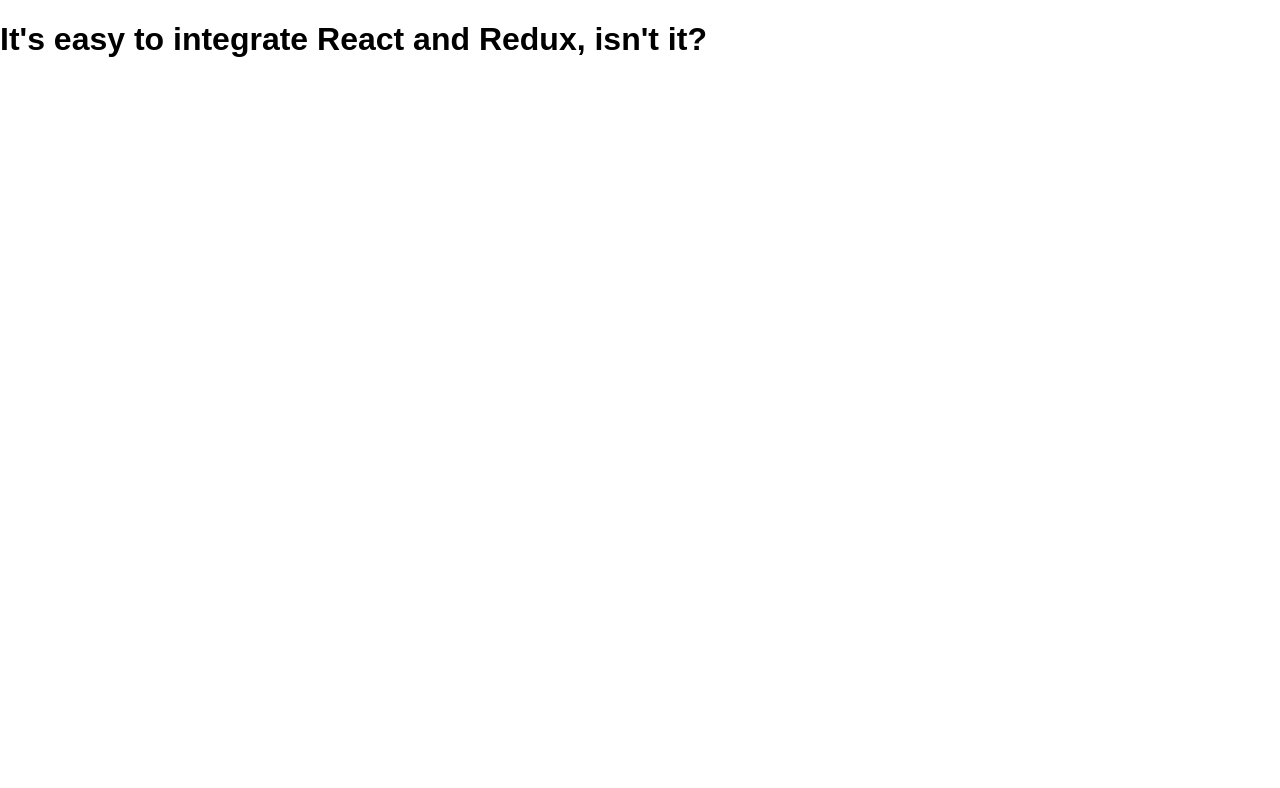
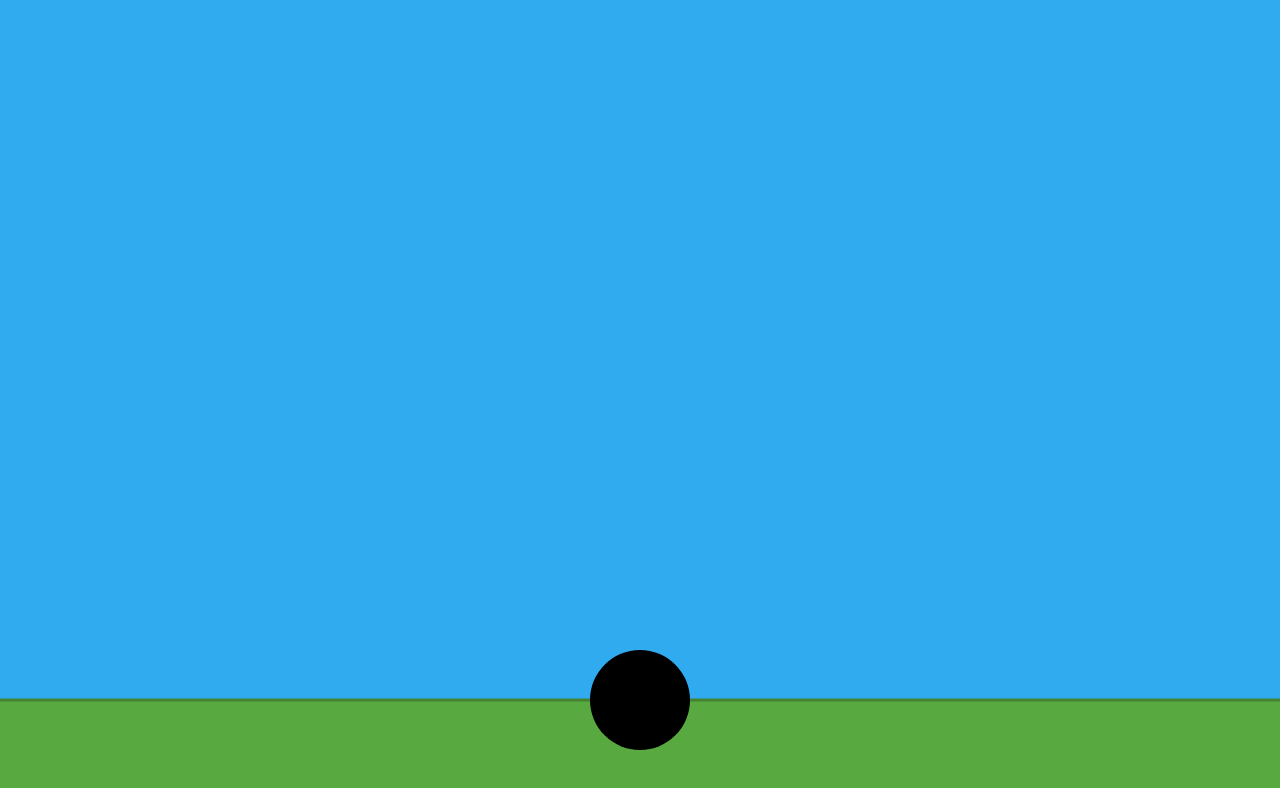
Before and after one commit to mplouffe/aliens-go-home, a React (Create React App) app: page / in a window 1280 px wide. Shown: the top 788 px of the page. Built offline with nearby package versions, Linux system fonts and the light colour scheme.

Commit message:
Added Ground component.

```diff
--- a/src/App.js
+++ b/src/App.js
@@ -1,18 +1,12 @@
 import React, { Component } from 'react';
-import PropTypes from 'prop-types';
+import Canvas from './components/Canvas';
 
 class App extends Component {
   render() {
     return (
-      <div className="App">
-        <h1>{this.props.message}</h1>
-      </div>
+      <Canvas />
     );
   }
 }
 
-App.propTypes = {
-  message: PropTypes.string.isRequired
-}
-
 export default App;
--- /dev/null
+++ b/src/components/Canvas.jsx
@@ -0,0 +1,20 @@
+import React from 'react';
+import Sky from './Sky';
+import Ground from './Ground';
+
+const Canvas = () => {
+    const viewBox = [window.innerWidth / -2, 100 - window.innerHeight, window.innerWidth, window.innerHeight];
+    return (
+        <svg
+            id="aliens-go-home-canvas"
+            preserveAspectRatio="xMaxYMax none"
+            viewBox={viewBox}
+        >
+            <Sky />
+            <Ground />
+            <circle cx={0} cy={0} r={50} />
+        </svg>
+    );
+};
+
+export default Canvas;
--- /dev/null
+++ b/src/components/Ground.jsx
@@ -0,0 +1,35 @@
+import React from 'react';
+import { SKY_AND_GROUND_WIDTH } from '../utils/constants';
+
+const Ground = () => {
+    const groundStyle = {
+        fill: '#59a941'
+    };
+    const division = {
+        stroke: '#458232',
+        strokeWidth: '3px'
+    };
+
+    return (
+        <g id="ground">
+            <rect
+                id="ground-2"
+                data-name="ground"
+                style={groundStyle}
+                x={SKY_AND_GROUND_WIDTH / -2}
+                y={0}
+                width={SKY_AND_GROUND_WIDTH}
+                height={100}
+            />
+            <line
+                x1={SKY_AND_GROUND_WIDTH / -2}
+                y1={0}
+                x2={SKY_AND_GROUND_WIDTH / 2}
+                y2={0}
+                style={division}
+            />
+        </g>
+    );
+};
+
+export default Ground;
--- /dev/null
+++ b/src/components/Sky.jsx
@@ -0,0 +1,21 @@
+import React from 'react';
+import { SKY_AND_GROUND_WIDTH } from '../utils/constants';
+
+const Sky = () => {
+    const skyStyle = {
+        fill: '#30abef',
+    };
+
+    const gameHeight = 1200;
+    return (
+        <rect
+            style={skyStyle}
+            x={SKY_AND_GROUND_WIDTH / -2}
+            y={100 - gameHeight}
+            width={SKY_AND_GROUND_WIDTH}
+            height={gameHeight}
+        />
+    );
+};
+
+export default Sky;
--- a/src/index.css
+++ b/src/index.css
@@ -3,3 +3,8 @@
   padding: 0;
   font-family: sans-serif;
 }
+
+html, body {
+  overflow: hidden;
+  height: 100%;
+}
--- /dev/null
+++ b/src/utils/constants.js
@@ -0,0 +1,2 @@
+// very wide to provide as full screen feeling
+export const SKY_AND_GROUND_WIDTH = 5000;
```
